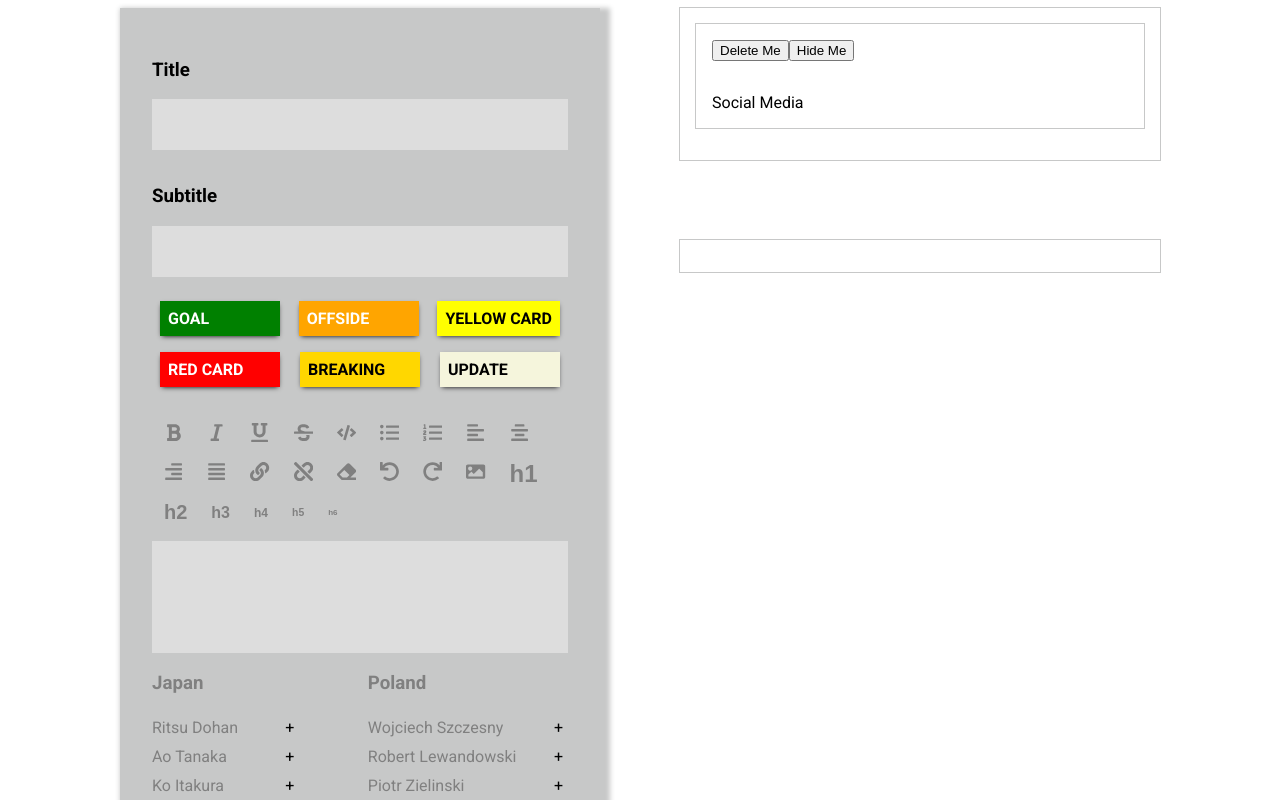
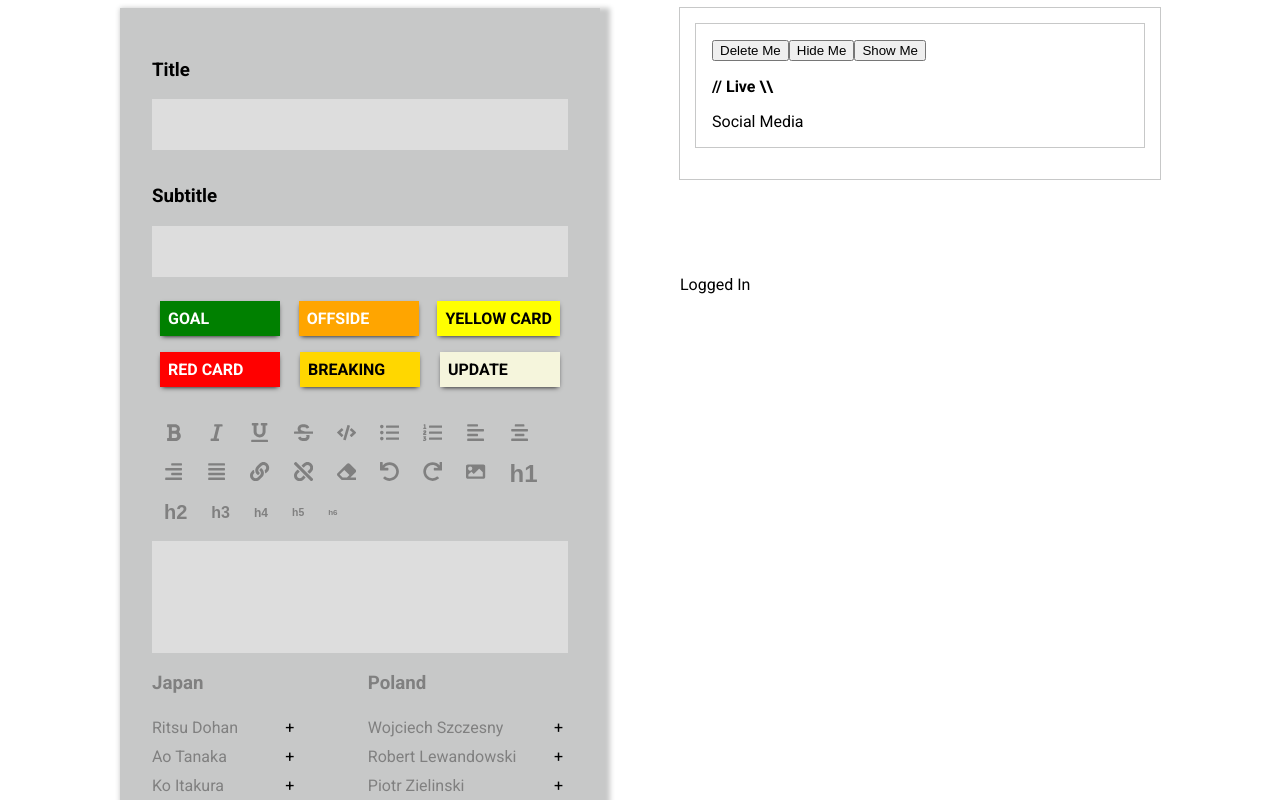
Before and after one commit to xScottishKrissx/live-text-redux, a React (Create React App) app: page / in a window 1280 px wide. Shown: the top 800 px of the page. Built offline with nearby package versions, Linux system fonts and the light colour scheme.

Commit message:
0.8.2 - Added hide button...
...and ability to internally sort posts by timestamp

```diff
--- a/src/components/Post/post.js
+++ b/src/components/Post/post.js
@@ -4,11 +4,12 @@ import DOMPurify from 'dompurify'
 import { updateArray } from '../../features/live-text'
 
 import './post.css'
-export default function Post({title, subtitle, body, type, id, timestamp}) {
+export default function Post({title, subtitle, body, type, id, timestamp, hidden}) {
     const dispatch = useDispatch()
     // localStorage.clear()
     const [editMode, setEditMode] = useState(false)
     const liveText = useSelector((state) => state.livetext.value)
+    // console.log(liveText)
     if(!liveText) return
     // console.log(liveText)
 
@@ -36,28 +37,21 @@ export default function Post({title, subtitle, body, type, id, timestamp}) {
         localStorage.setItem("live-text", JSON.stringify(filterCurrentPosts))
     }
 
-    const handleHide = () =>{
-        // console.log("Hide: " + id)
-        // const filterCurrentPosts = liveText.filter(x => x.id === id)
+    const handleHide = (setHide) =>{
         const postToHide = liveText.filter(x => x.id === id)
         const setHidden = postToHide.map(item =>{
-            if(item.id === id) return {...item, type:"hidden"}
-
+            if(item.id === id) return {...item, hidden:setHide}
         })
 
         const currentPosts = liveText.filter(x => x.id !== id)
 
-        console.log(currentPosts)
-        console.log(setHidden)
-        const mergeObjects = {...currentPosts, ...setHidden}
-        console.log(mergeObjects)
-        // console.log(postToHide)
-        // console.log(setHidden)
-        // dispatch(updateArray(mergeObjects))
-        // localStorage.setItem("live-text", JSON.stringify(mergeObjects))
+        const mergeObjects = [...currentPosts, ...setHidden]
+        // Update website
+        dispatch(updateArray(mergeObjects))
+        localStorage.setItem("live-text", JSON.stringify(mergeObjects))
+    }
 
-        // Working on changing an value to hidden
-    }
+    console.log(liveText)
 
 
 
@@ -72,7 +66,8 @@ export default function Post({title, subtitle, body, type, id, timestamp}) {
 
             {/* <button onClick={handleEdit}>Edit Me</button> */}
             <button onClick={handleDelete}>Delete Me</button>
-            <button onClick={()=>handleHide()}>Hide Me</button>
+            <button onClick={()=>handleHide(true)}>Hide Me</button>
+            <button onClick={()=>handleHide(false)}>Show Me</button>
 
             <div className='post-item-headline-wrapper'>
 
@@ -80,7 +75,7 @@ export default function Post({title, subtitle, body, type, id, timestamp}) {
 
                 <div className='post-item-headline-content '>
                     <div className='post-item-title'>
-                        {readyPostType ? <div>{readyPostType} </div>  : null }
+                        {hidden ? <div> ** Hidden ** </div>  : <div> // Live \\ </div> }
                         <div dangerouslySetInnerHTML={createMarkup(readyPostTitle)}></div>
                     </div>
                     <div
--- a/src/components/author-input.js
+++ b/src/components/author-input.js
@@ -33,7 +33,8 @@ export default function AuthorInput() {
       title: postTitle,
       subtitle: postSubTitle,
       type: postType,
-      timestamp: dayjs().format('HH:mm - dddd, MMM YYYY')
+      timestamp: dayjs().format('HH:mm - dddd, MMM YYYY'),
+      hidden:false
     }]
 
     const updateLiveTextArray = [newPost[0]].concat(liveText)
--- a/src/components/global-view.js
+++ b/src/components/global-view.js
@@ -6,14 +6,27 @@ import Post from './Post/post'
 
 export default function GlobalView() {
 
+  const loggedIn = true
+
   const liveText = useSelector((state) => state.livetext.value)
   // console.log(liveText)
   if(!liveText) return
 
-  const displayLiveText = liveText.map((x, index) => {
+  // Sort items by timestamp
+  const liveTextArray = [...liveText]
+  liveTextArray.sort((a, b) => {
+    const valA = a.timestamp;
+    const valB = b.timestamp;
+    if (valA < valB) { return 1; }
+    if (valA > valB) { return -1; }
+    return 0;
+  });
+
+  const displayLiveText = liveTextArray.map((x, index) => {
     // const postStyle = {
     //   boxShadow:"5px 5px 0px 0px red"
     // }
+    if(!loggedIn && x.hidden ) return
     return(
       <div className={'post-item ' + x.type} key={index} >
         <Post
@@ -23,13 +36,16 @@ export default function GlobalView() {
           body={x.body}
           type={x.type}
           timestamp={x.timestamp}
+          hidden={x.hidden}
         />
       </div>
     )
   })
 
+
   return (
     <div className='global-view-wrapper'>
+        {loggedIn ? <p>Logged In</p> : <p>Not Logged In</p>}
         {displayLiveText}
     </div>
   )
--- a/src/features/live-text.js
+++ b/src/features/live-text.js
@@ -1,7 +1,7 @@
 import { createSlice } from "@reduxjs/toolkit";
 
 const getLocalStorage =  JSON.parse(localStorage.getItem("live-text"))
-const defaultState = getLocalStorage ||  [{}]
+const defaultState = getLocalStorage ||  []
 
 export const liveTextSlice = createSlice({
     name:"live-text",
```
Also changed, not shown: 1 other file (tests, documents, lock files or other folders).
